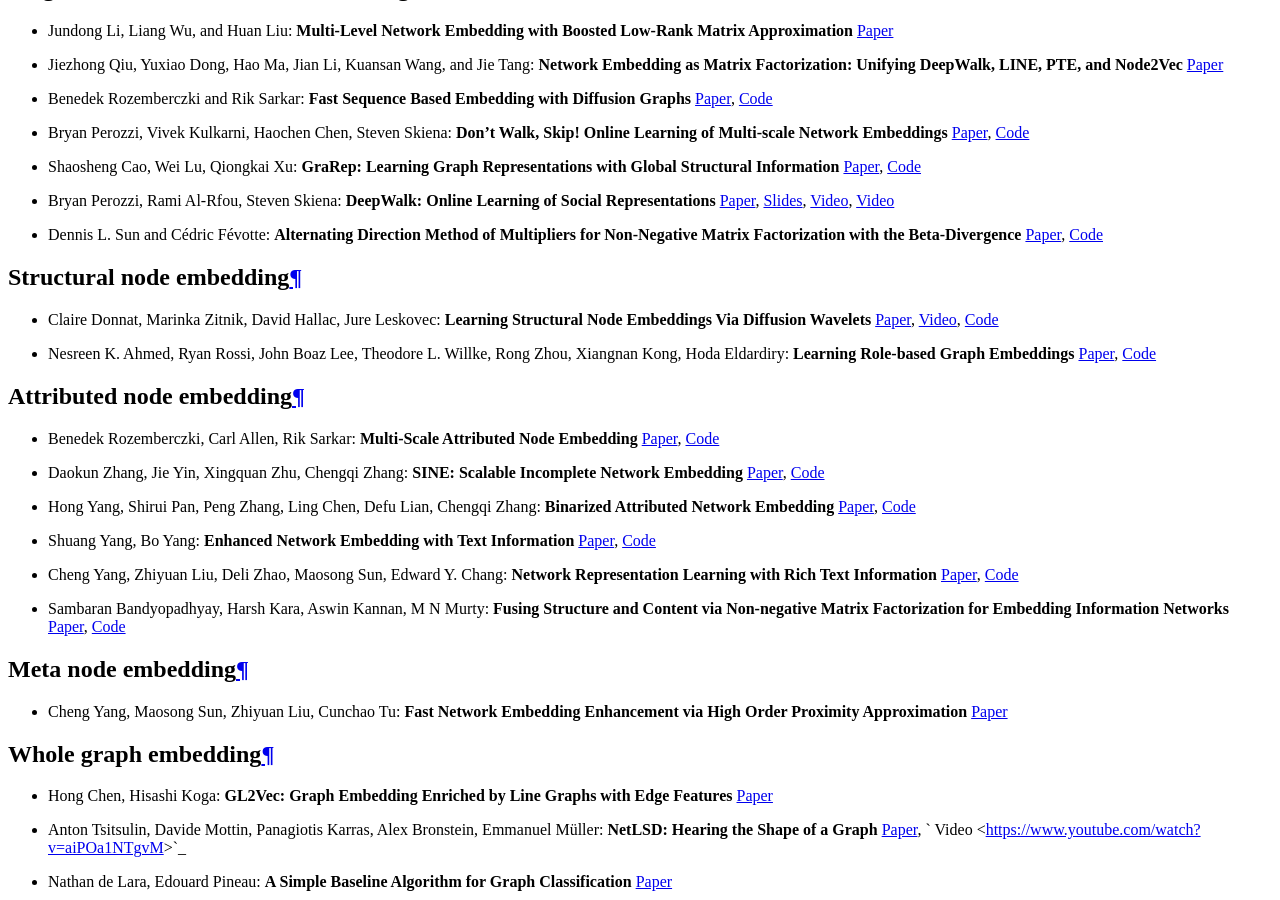
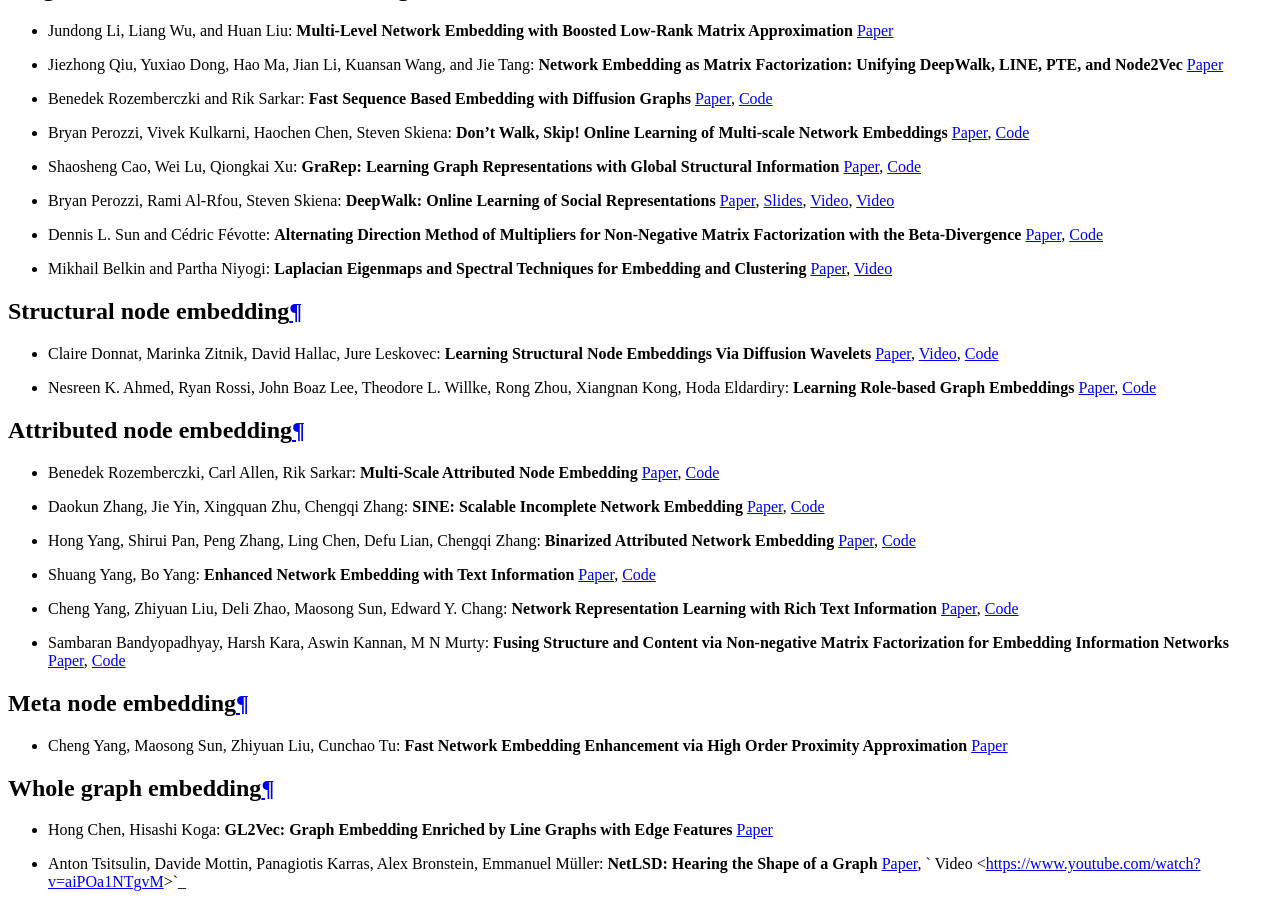
Before and after one commit to benedekrozemberczki/karateclub, a Sphinx documentation site: the page built from docs/source/notes/resources.rst, in a window 1280 px wide and 900 px high, scrolled down 1580 px. Built offline with Sphinx 7.4.7 and the Read the Docs theme 2.0.0, drawn with Linux system fonts in a browser that asks for light colours; pages that are not in the unit, such as notebooks, are missing from menus.

Commit message:
laplacian Eigenmaps

```diff
--- a/docs/source/notes/resources.rst
+++ b/docs/source/notes/resources.rst
@@ -42,6 +42,8 @@ Neighbourhood-based node embedding
 
 * Dennis L. Sun and Cédric Févotte: **Alternating Direction Method of Multipliers for Non-Negative Matrix Factorization with the Beta-Divergence** `Paper <http://statweb.stanford.edu/~dlsun/papers/nmf_admm.pdf>`_, `Code <https://github.com/benedekrozemberczki/NMFADMM>`_
 
+* Mikhail Belkin and Partha Niyogi: **Laplacian Eigenmaps and Spectral Techniques for Embedding and Clustering** `Paper <http://papers.nips.cc/paper/1961-laplacian-eigenmaps-and-spectral-techniques-for-embedding-and-clustering.pdf>`_, `Video <https://www.youtube.com/watch?v=U31TIICsHiA>`_
+
 Structural node embedding
 --------------------
 
```
